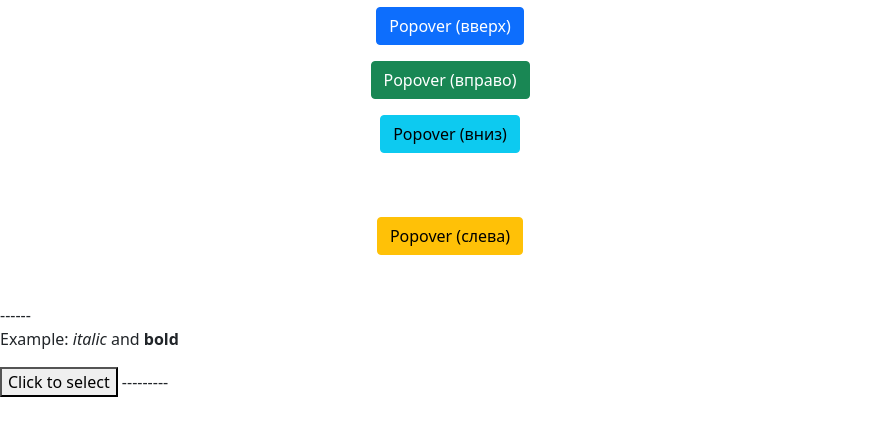
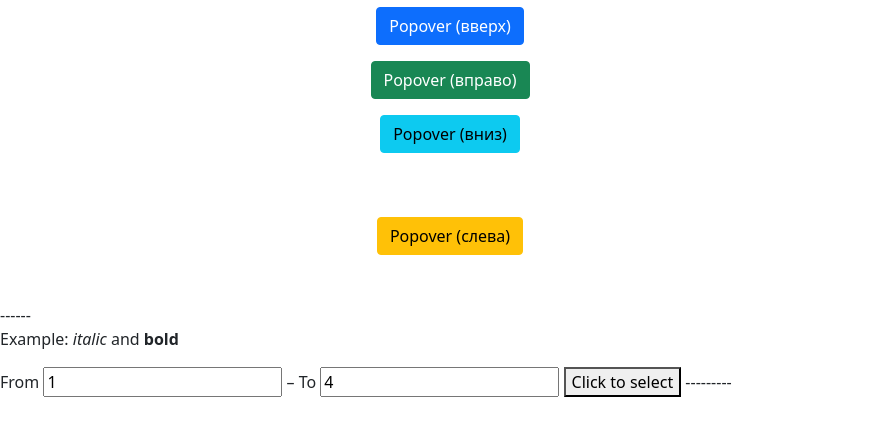
Before and after one commit to Dmitriy-1986/Learn-JavaScript, a plain HTML site: page index.html in a window 1280 px wide. Shown: the part 89-524 px from the top of the page, without its empty margins (0-879 px from the left). Drawn offline with nearby package versions, Linux system fonts and the light colour scheme.

Commit message:
Update index.html

```diff
--- a/index.html
+++ b/index.html
@@ -40,6 +40,7 @@
 
 <p id="p">Example: <i>italic</i> and <b>bold</b></p>
 
+From <input id="start" type="number" value=1> – To <input id="end" type="number" value=4>
 <button id="button">Click to select</button>
 <script>
   button.onclick = () => {
```
